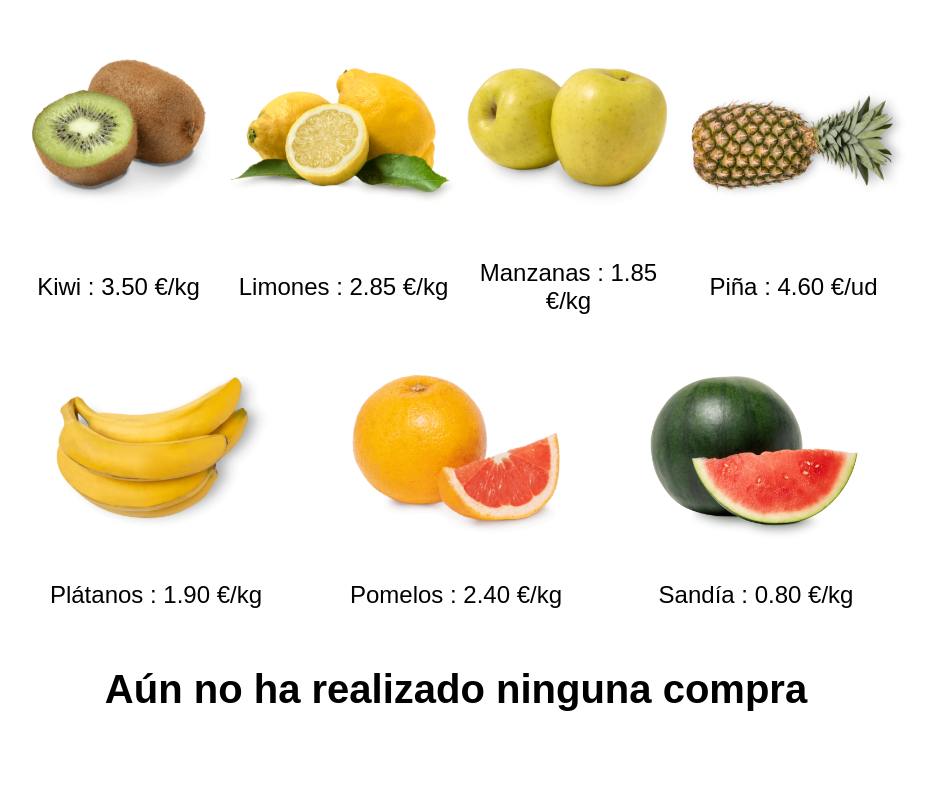
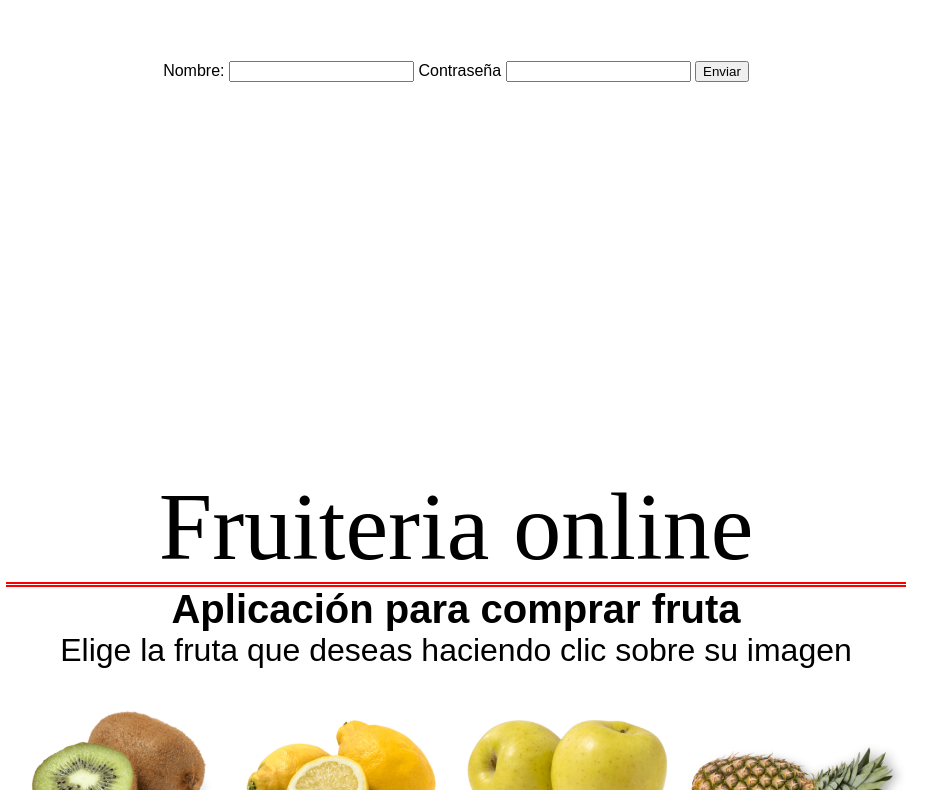
Before and after one commit to classesdeferran/projecte_fruiteria, a plain HTML site: page index.html in a window 1280 px wide. Shown: the part 329-1119 px from the top of the page, without its empty margins (184-1115 px from the left). Before the commit the page ends 1074 px from the top, so only its background shows below. Drawn offline with Linux system fonts and the light colour scheme.

Commit message:
Formulario empezado

```diff
--- a/css/style.css
+++ b/css/style.css
@@ -1,6 +1,21 @@
+/* @import url('https://fonts.googleapis.com/css2?family=Poppins:wght@500&display=swap'); */
+/* @import url('https://fonts.googleapis.com/css2?family=Pacifico&display=swap'); */
+
 * {
     font-family: Arial, Helvetica, sans-serif;
     box-sizing: border-box;
+    margin : 0;
+}
+
+#fondo {
+    display: flex;
+    justify-content: center;
+    align-items: center;
+    width: 100vw;
+    height: 100vh;
+    /* background-image: url("../img/frutas.jpg"); */
+    background-image: linear-gradient(rgba(255, 255, 255, 0.3)),
+    url("../img/frutas.jpg");
 }
 
 
@@ -11,8 +26,11 @@
 
 h1 {
     color: black;
-    font-size: 5em;
+    font-size: 6em;
     text-align: center;
+    font-family: 'Pacifico', 'Times New Roman', Times, serif;
+    font-weight: 100;
+    border-bottom: 5px double red;
 }
 
 h2 {
--- a/index.html
+++ b/index.html
@@ -13,6 +13,26 @@
 </head>
 
 <body>
+
+    <div id="fondo">
+        <div id="inicio">
+            <div id="login">
+                <form action="#">
+                    <label for="nombre">Nombre:</label>
+                    <input type="text" name="nombre" id="nombre">
+                    <label for="password">Contraseña</label>
+                    <input type="password" name="password" id="password">
+                    <button onclick="login()">Enviar</button>
+                </form>
+                <p id="error"></p>
+            </div>
+        </div>
+
+
+    </div>
+
+
+
     <div class="container">
 
         <h1>Fruiteria online</h1>
@@ -51,7 +71,10 @@
                 <img class="imagen" src="img/sandia.png" alt="Sandía">
                 <p>Sandía : 0.80 €/kg</p>
             </div>
-
+            <div class="imagenes" onclick="comprar('Sandía', 0.80, 'kg' )">
+                <img class="imagen" src="img/pomes.png" alt="Sandía">
+                <p>Pomes : 0.80 €/kg</p>
+            </div>
 
         </div>
 
--- a/js/script.js
+++ b/js/script.js
@@ -2,6 +2,35 @@
 let totalCompra = 0
 let mensajeCompra = ""
 
+// Usuarios de prueba
+let usuarios = [
+    {"nombre": "Pepe", "password": 1234},
+    {"nombre": "Anna", "password": "Java_2023"}
+]
+
+// Validar los usuarios
+function login() {
+    let nombre = document.getElementById("nombre").value
+    let password = document.getElementById("password").value
+    //
+    document.getElementById("nombre").value = ""
+    document.getElementById("password").value = ""
+
+    let mensaje = "Error en los datos"
+    for (let i = 0; i < usuarios.length; i++) {
+        if ((usuarios[i].nombre == nombre) && (usuarios[i].password == password)) {
+            mensaje = `Todo OK`
+            break
+        }
+    }
+
+    document.getElementById("error").innerText = mensaje
+
+}
+
+
+
+// Proceso de compra
 function comprar( fruta, precio, unidad) {
 
     // pedimos al cliente qué cantidad desea
```
Also changed, not shown: img/pomes.png (added), 1 other file.
